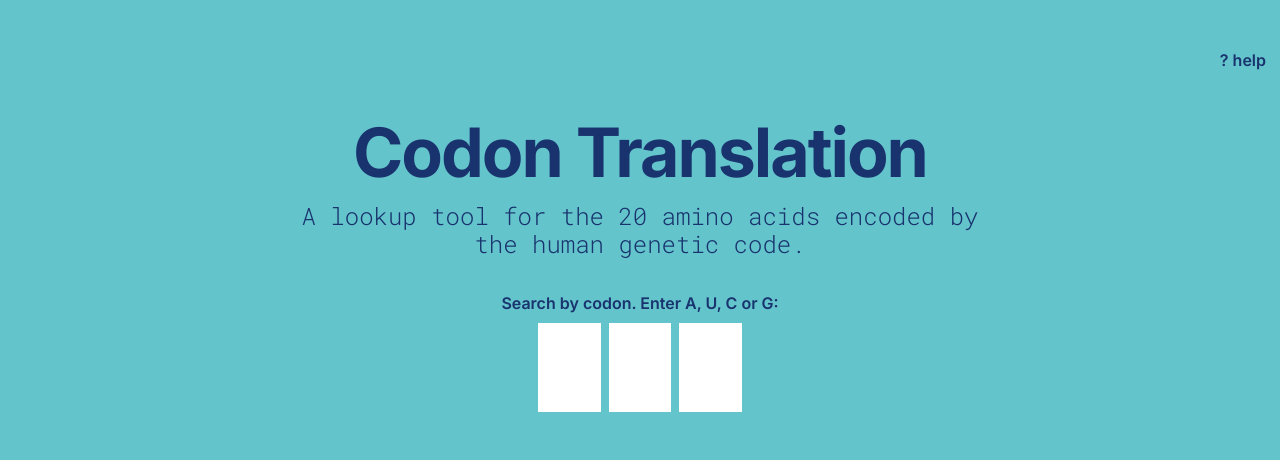
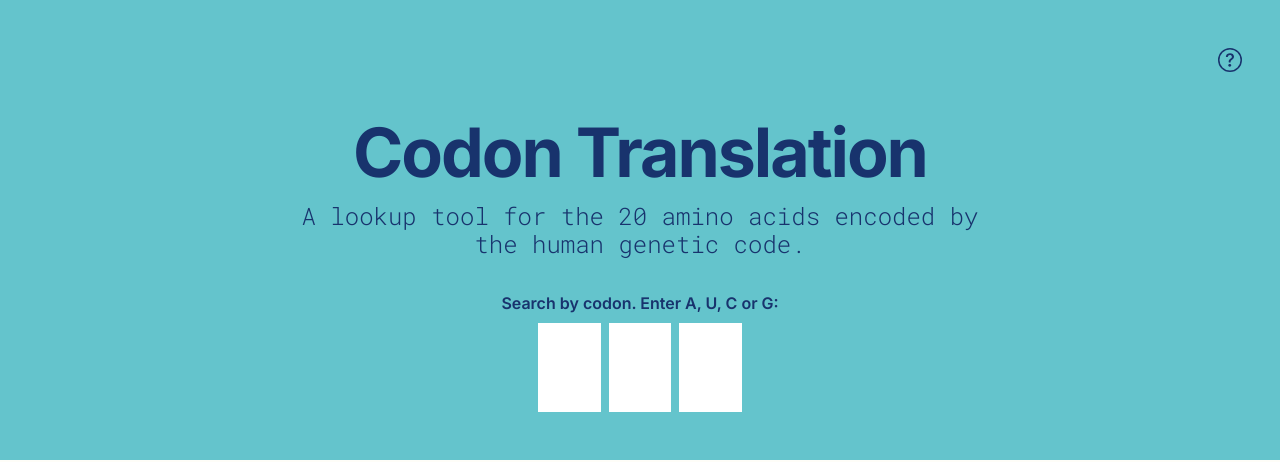
Before and after one commit to lamdrea/codon-app, a React (Create React App) app: page / in a window 1280 px wide. Shown: the top 462 px of the page. Built offline with nearby package versions, Linux system fonts and the light colour scheme.

Commit message:
Loaded bootstrap icons. Added help icon with hover effect

```diff
--- a/package.json
+++ b/package.json
@@ -7,9 +7,11 @@
     "@testing-library/react": "^13.3.0",
     "@testing-library/user-event": "^13.5.0",
     "bootstrap": "^5.2.0",
+    "bootstrap-icons": "^1.9.1",
     "node-sass": "^7.0.1",
     "react": "^18.2.0",
     "react-bootstrap": "^2.4.0",
+    "react-bootstrap-icons": "^1.8.4",
     "react-dom": "^18.2.0",
     "react-scripts": "5.0.1",
     "web-vitals": "^2.1.4"
--- a/src/App.js
+++ b/src/App.js
@@ -7,6 +7,7 @@ import Row from 'react-bootstrap/Row';
 import Col from 'react-bootstrap/Col';
 // import { CardGroup } from 'react-bootstrap';
 //import Button from 'react-bootstrap/Button';
+import { QuestionCircle } from 'react-bootstrap-icons';
 
 
 const App = () => {
@@ -54,7 +55,7 @@ const App = () => {
           </Row>
         </Col>
         <Col className="d-flex justify-content-end align-top">
-          ? help
+          <QuestionCircle className="help-icon"></QuestionCircle>
         </Col>
       </Row>
       <Row className="row-cards">
--- a/src/custom.scss
+++ b/src/custom.scss
@@ -159,7 +159,21 @@ h6 {
     max-height: 80px;
 }
 
-.card-footer{
+.card-footer {
     background: $body-bg;
     border: 0;
 }
+
+.help-icon {
+    font-size: 1.5em;
+
+    color: $body-color;
+    margin: 0 1em 0 0;
+    transition: all .5s;
+}
+
+.help-icon:hover {
+    color: white;
+    margin-top: 0.2em;
+    transition: all .5s;
+}
```
Also changed, not shown: 1 other file (tests, documents, lock files or other folders).
